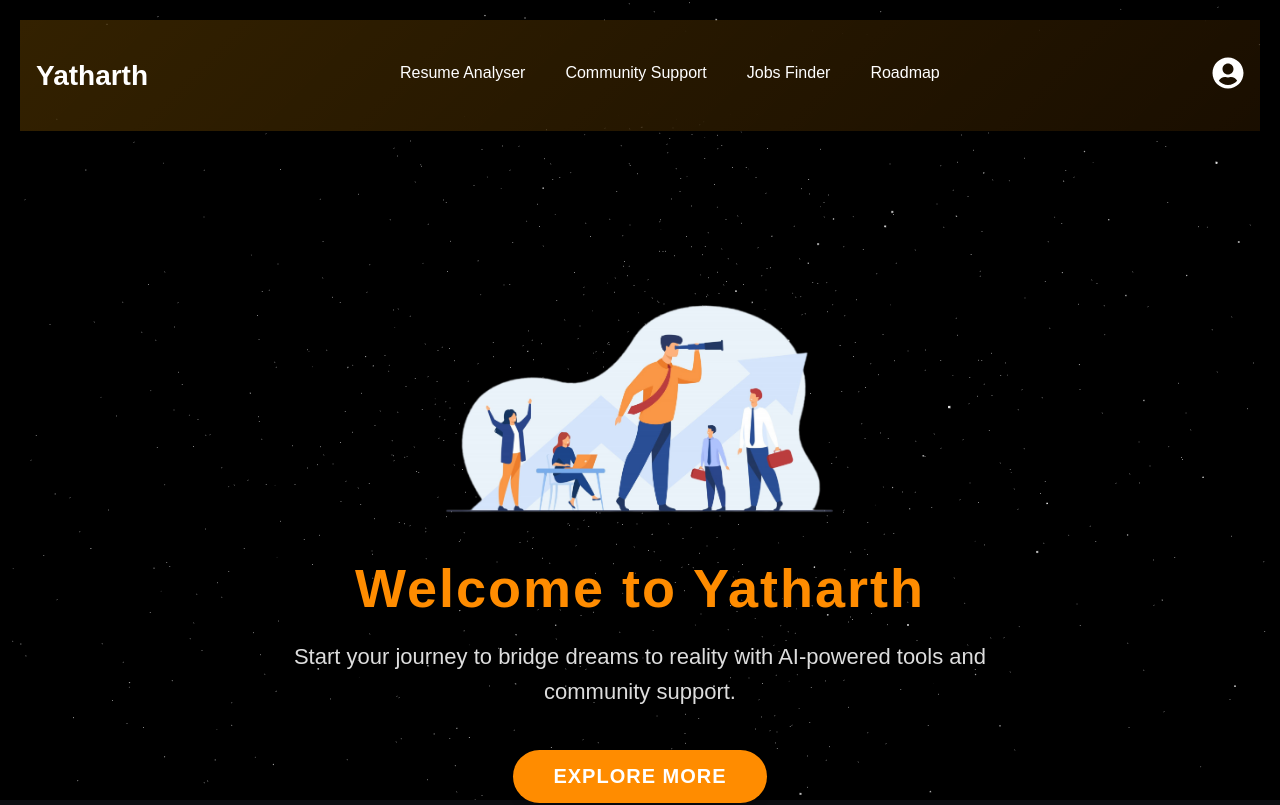
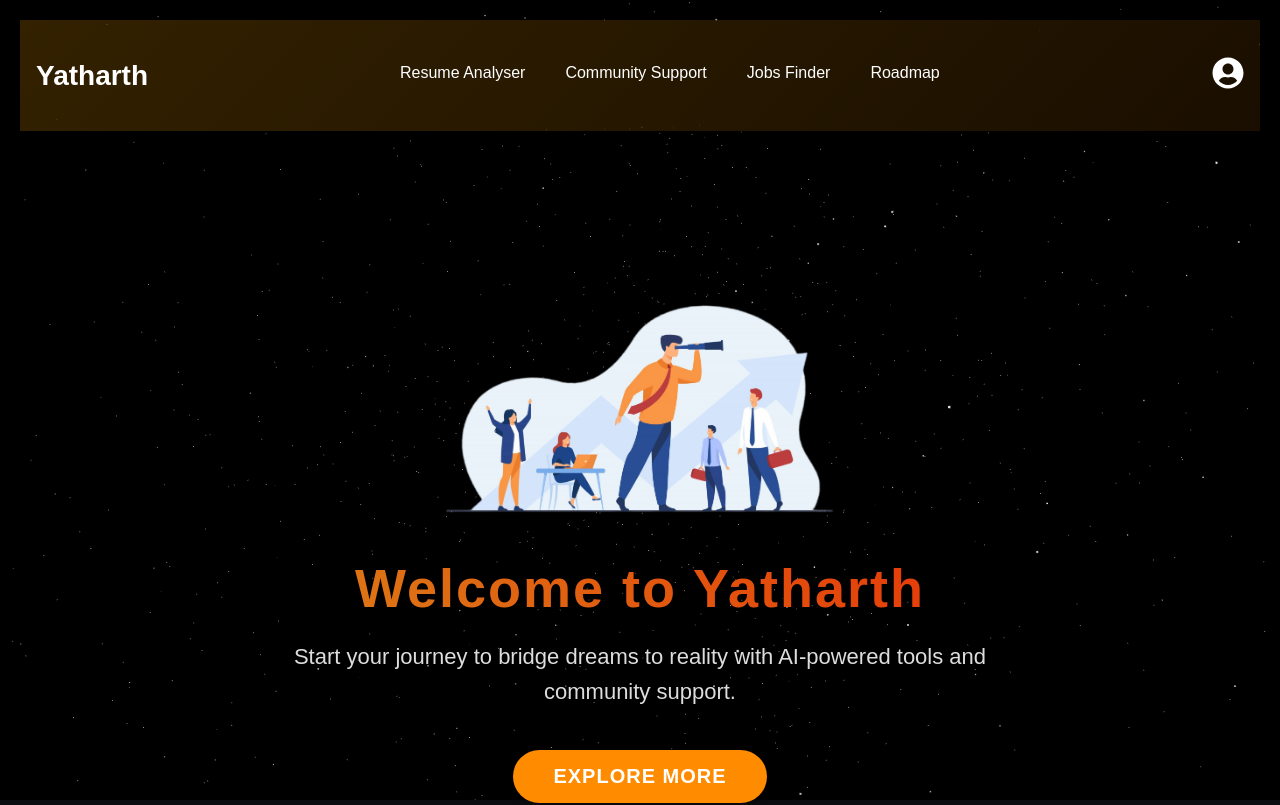
Before and after one commit to Aadithya-J/sih24, a React (Vite) app in the folder frontend/: page / in a window 1280 px wide. Shown: the top 805 px of the page. Built offline with nearby package versions, Linux system fonts and the light colour scheme; no server answers; sample sign-in values are in the browser's storage.

Commit message:
title gradient

```diff
--- a/frontend/src/pages/home/Home.css
+++ b/frontend/src/pages/home/Home.css
@@ -29,7 +29,10 @@ body {
 
 .hero-section h1 {
   font-size: 54px;
-  color: #ff8c00;
+  background: linear-gradient(45deg, rgb(221, 118, 21), rgb(230, 60, 9));
+  -webkit-background-clip: text;
+  background-clip: text;
+  color: transparent; /* Makes the text transparent to show the background gradient */
   margin-bottom: 20px;
   font-weight: 700;
   letter-spacing: 2px;
--- a/frontend/src/pages/home/Home.js
+++ b/frontend/src/pages/home/Home.js
@@ -8,7 +8,7 @@ function Home() {
       {/* Hero Section */}
       <div className="hero-section">
         <img src='..\..\..\public\yatharth-hero.png' id='hero-image'></img>
-        <h1>Welcome to Yatharth</h1>
+        <h1 className='welcome'>Welcome to Yatharth</h1>
         <p>
           Start your journey to bridge dreams to reality with AI-powered tools and community support.
         </p>
```
